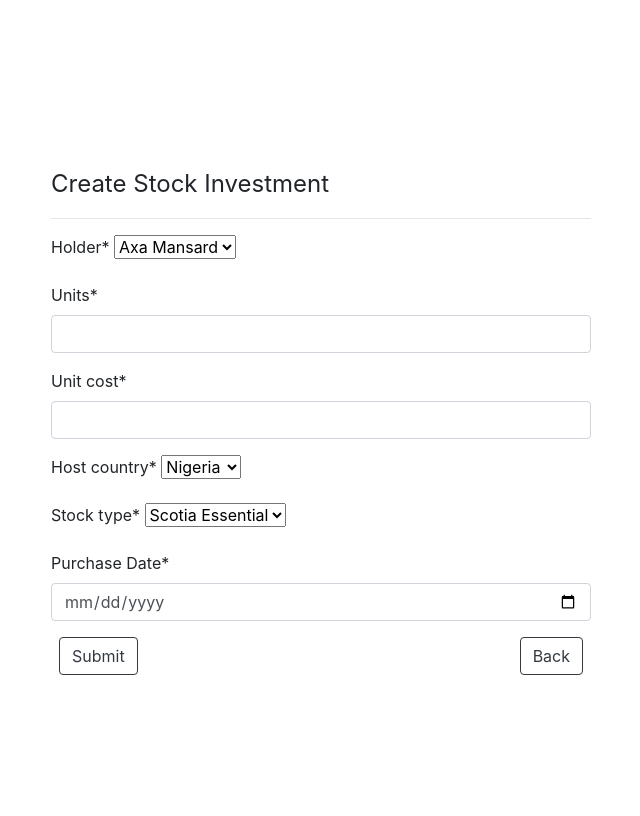
After one commit to UzoTammy/nwokoro, a Django app: page /networth/stock/1/create/ in a window 1280 px wide. The commit adds this page. Shown: the whole page, without its empty margins (319-959 px from the left). Run offline with Django 5.2, Linux system fonts and the light colour scheme; a user stored in the database is signed in; tables that the repository leaves empty hold one stand-in row (values such as "Sample post"); parts of the project's set-up code (start-up, migrations or seed data) failed here and were passed over; some libraries are stand-ins or nearby versions.

Commit message:
Developed 'Buy Stock' process

```diff
--- a/networth/forms.py
+++ b/networth/forms.py
@@ -1,6 +1,6 @@
 from django import forms
 from django.forms import ValidationError
-from .models import Investment, Saving
+from .models import Investment, Stock, Saving
 from djmoney.forms.fields import MoneyField
 from django.core.validators import MaxValueValidator
 
@@ -13,6 +13,9 @@ class OptionChoices:
     ]
     CATEGORIES = [
         ('GIC', 'GIC'), ('TB', 'Treasury bill'), ('FD', 'Fixed Deposit'), ('CP', 'Commercial Paper'), ('MM','Money Market')
+    ]
+    STOCK_TYPE = [
+        ('Scotia Essential', 'Scotia Essential'), ('Scotia Selected', 'Scotia Selected')
     ]
 
 class InvestmentCreateForm(forms.ModelForm):
@@ -41,6 +44,30 @@ class InvestmentCreateForm(forms.ModelForm):
             raise ValidationError("Insufficient fund in saving account")
 
 
+class StockCreateForm(forms.ModelForm):
+
+    holder = forms.CharField(widget=forms.Select(choices=OptionChoices.HOLDER_OPTION))
+    date_bought = forms.DateField(label='Purchase Date', widget=forms.DateInput(attrs={'type': 'date'}))
+    host_country = forms.CharField(widget=forms.Select(choices=OptionChoices.COUNTRIES))
+    stock_type = forms.CharField(widget=forms.Select(choices=OptionChoices.STOCK_TYPE))
+
+    class Meta:
+        model = Stock
+        fields = ['holder', 'units', 'unit_cost', 'host_country', 'stock_type']
+
+    def __init__(self, *args, **kwargs):
+        self.pk = kwargs.pop('pk', None)
+        super().__init__(*args, **kwargs)
+
+        if self.pk:
+            self.savings_account = Saving.objects.get(pk=self.pk)
+
+    def clean(self):
+        if self.savings_account.value.currency != self.cleaned_data['unit_cost'].currency:
+            raise ValidationError("Currency cannot mismatch")
+
+        if self.savings_account.value < self.cleaned_data['unit_cost']:
+            raise ValidationError("Insufficient fund in saving account")
 
 
 class SavingForm(forms.ModelForm):
@@ -53,7 +80,6 @@ class SavingForm(forms.ModelForm):
     class Meta:
         model = Saving
         fields = ['holder', 'value', 'date', 'host_country', 'category']
-
 
 class InvestmentRolloverForm(forms.Form):
 
--- a/networth/models.py
+++ b/networth/models.py
@@ -153,11 +153,12 @@ class Stock(models.Model):
     def __str__(self):
         return f'{self.stock_type} @ {self.holder}'
 
-    def clean(self):
-        """Ensure cancelled jobs do not get rated"""
-        super().clean()  # Call parent clean method
-        if self.date_sold and self.date_sold < self.date_bought:
-            raise ValidationError({'date_sold': 'Sold date must be ahead of bought date'})
+    # def clean(self):
+    #     """Ensure cancelled jobs do not get rated"""
+    #     super().clean()  # Call parent clean method
+    #     if self.date_sold:
+    #         if self.date_sold < self.date_bought.date():
+    #             raise ValidationError({'date_sold': 'Sold date must be ahead of bought date'})
 
     def save(self, *args, **kwargs):
         """Call clean before saving."""
@@ -169,12 +170,11 @@ class Stock(models.Model):
             return False
         return True
 
-    def stock_value(self):
+    def value(self):
         return self.unit_cost * self.units
 
     def current_worth(self):
         return self.unit_price * self.units
-
 
     def sell(self, selling_date, adjusted_amount, saving_account, description):
         """
@@ -248,6 +248,42 @@ class Saving(models.Model):
         )
 
 
+    def create_stock(self, holder, units, unit_cost, unit_price, date_bought, stock_type):
+
+        stock = Stock.objects.create(
+            owner = self.owner,
+            holder = holder,
+            units = units,
+            unit_cost = unit_cost,
+            unit_price = unit_price,
+            date_bought = date_bought,
+            date_sold = None,
+            host_country = self.host_country,
+            stock_type = stock_type
+        )
+
+        StockTransaction.objects.create(
+            user = self.owner,
+            stock = stock,
+            amount = stock.value(),
+            description = f'Funds from {self.holder} on {date_bought}',
+            timestamp = date_bought,
+            transaction_type = 'CR'
+        )
+
+        self.value -= stock.value()
+        self.save()
+
+        SavingsTransaction.objects.create(
+            user = self.owner,
+            savings = self,
+            amount = stock.value(),
+            description = f'Funds to {stock.holder} on {date_bought}',
+            timestamp = date_bought,
+            transaction_type = 'DR'
+        )
+
+
 class InvestmentTransaction(models.Model):
 
     user = models.ForeignKey(User, on_delete=models.CASCADE, related_name="user_investment_transactions")
--- a/networth/templates/networth/saving_detail.html
+++ b/networth/templates/networth/saving_detail.html
@@ -18,7 +18,7 @@
                 <div class="col">
                     <a class="btn btn-outline-dark" href="{% url 'networth-saving-update' object.pk %}">Update</a>
                     <a class="btn btn-outline-dark" href="{% url 'networth-investment-create' object.pk %}">Invest</a>
-                    <a class="btn btn-outline-dark" href="{% url 'networth-investment-update' object.pk %}">Buy Stock</a>
+                    <a class="btn btn-outline-dark" href="{% url 'networth-stock-create' object.pk %}">Buy Stock</a>
                     <a class="btn btn-outline-dark" href="{% url 'networth-investment-update' object.pk %}">Start Business</a>
 
                     <a class="btn btn-outline-dark float-right" href="{% url 'networth-home' %}">Back</a>
--- /dev/null
+++ b/networth/templates/networth/stock_form.html
@@ -0,0 +1,24 @@
+{% extends 'core/base.html' %}
+{% load crispy_forms_tags %}
+
+{% block content %}
+<div class="container mt-3">
+
+    <div class="row justify-content-center align-items-center vh-100">
+        <div class="col-sm-6">
+            <form class="mt-3" action="" method="post">
+                {% csrf_token %}
+                <legend>Create Stock Investment</legend>
+                <hr>
+                {{form|crispy}}
+                <div class="m-2">
+                    <button class="btn btn-outline-dark" type="submit">Submit</button>
+                    <a class="btn btn-outline-dark float-right" href="{% url 'networth-home' %}">Back</a>
+                </div>
+            </form>
+        </div>
+
+    </div>
+
+</div>
+{% endblock %}
--- a/networth/urls.py
+++ b/networth/urls.py
@@ -2,6 +2,7 @@
 from django.urls import path
 from .views import (NetworthHomeView,
                     InvestmentCreateView, InvestmentDetailView, InvestmentRolloverView, InvestmentUpdateView,
+                    StockCreateView,
                     SavingCreateView, SavingDetailView, SavingUpdateView)
 
 
@@ -12,6 +13,8 @@ urlpatterns = [
     path('investment/<int:pk>/update/', InvestmentUpdateView.as_view(), name='networth-investment-update'),
     path('investment/<int:pk>/rollover/', InvestmentRolloverView.as_view(), name='networth-investment-rollover'),
 
+    path('stock/<int:pk>/create/', StockCreateView.as_view(), name='networth-stock-create'),
+
     path('saving/create/', SavingCreateView.as_view(), name='networth-saving-create'),
     path('saving/<int:pk>/detail/', SavingDetailView.as_view(), name='networth-saving-detail'),
     path('saving/<int:pk>/update/', SavingUpdateView.as_view(), name='networth-saving-update'),
--- a/networth/views.py
+++ b/networth/views.py
@@ -5,11 +5,12 @@ from django.urls import reverse_lazy
 from django.utils import timezone
 from django.contrib import messages
 from django.db.models.aggregates import Sum
+from django.db.models import F
 from django.views.generic import (TemplateView, CreateView, DetailView, UpdateView, FormView)
 from django.contrib.auth.mixins import LoginRequiredMixin
 from djmoney.models.fields import Money
-from .models import Saving, Investment, ExchangeRate
-from .forms import InvestmentCreateForm, SavingForm, InvestmentRolloverForm
+from .models import Saving, Stock, Investment, ExchangeRate
+from .forms import InvestmentCreateForm, StockCreateForm, SavingForm, InvestmentRolloverForm
 from .emails import FinancialReport
 
 
@@ -29,11 +30,15 @@ class NetworthHomeView(LoginRequiredMixin, TemplateView):
     def get_context_data(self, **kwargs):
         context = super().get_context_data(**kwargs)
         investments = Investment.objects.filter(is_active=True)
+        stocks = Stock.objects.all()
         savings = Saving.objects.all()
-        fr = FinancialReport(investments, savings)
+
+        fr = FinancialReport(investments, savings, stocks)
 
         context['investments'] = investments.order_by('principal_currency')
         context['savings'] = savings.order_by('value_currency')
+        context['stocks'] = stocks.order_by('unit_cost_currency')
+
         currencies = investments.values_list('principal_currency', flat=True).distinct().order_by('principal_currency')
         investment_total = list()
         if currencies.exists():
@@ -47,16 +52,26 @@ class NetworthHomeView(LoginRequiredMixin, TemplateView):
             for currency in currencies:
                 savings_total.append(Money(savings.filter(value_currency=currency).aggregate(Sum('value'))['value__sum'], currency))
         context['savings_total'] = savings_total
+
+        currencies = stocks.values_list('unit_price_currency', flat=True).distinct().order_by('unit_price_currency')
+        stock_total = list()
+        if currencies.exists():
+            for currency in currencies:
+                stocks = stocks.filter(unit_price_currency=currency).annotate(value=F('unit_price')*F('units'))
+                if stocks.exists():
+                    stock_total.append(Money(stocks.aggregate(Sum('value'))['value__sum'], currency))
+        context['stock_total'] = stock_total
+
         context['investment_USD'] = fr.get_investment_total #convert_to_base(investment_total)
         context['saving_USD'] =  fr.get_saving_total #convert_to_base(savings_total)
+        context['stock_USD'] = fr.get_stock_total
         context['networth'] = fr.getNetworth() #sum((convert_to_base(investment_total), convert_to_base(savings_total)))
 
         context['roi'] = fr.get_roi()
         context['roi_daily'] = fr.get_daily_roi()
         context['present_roi_total'] = fr.get_present_roi()
-        fr.send_email()
+        # fr.send_email()
         return context
-
 
 class InvestmentCreateView(LoginRequiredMixin, FormView):
     form_class = InvestmentCreateForm
@@ -94,7 +109,6 @@ class InvestmentUpdateView(LoginRequiredMixin, UpdateView):
     success_url = reverse_lazy('networth-home')
     form_class = InvestmentCreateForm
 
-
 class InvestmentRolloverView(LoginRequiredMixin, FormView):
     # model = Investment
     form_class = InvestmentRolloverForm
@@ -114,6 +128,37 @@ class InvestmentRolloverView(LoginRequiredMixin, FormView):
                      form.cleaned_data['option'], form.cleaned_data['adjusted_amount'], form.cleaned_data['savings_account'])
         return super().form_valid(form)
 
+class StockCreateView(LoginRequiredMixin, FormView):
+    form_class = StockCreateForm
+    template_name = 'networth/stock_form.html'
+
+    def get_success_url(self):
+        return reverse_lazy('networth-home')
+
+    def get_form_kwargs(self):
+        kwargs = super().get_form_kwargs()
+        kwargs['pk'] = self.kwargs.get('pk')
+
+        return kwargs
+
+    def form_valid(self, form):
+        form.cleaned_data['owner'] = self.request.user if self.request.user.is_staff else None
+        # form.cleaned_data['date_sold'] = form.cleaned_data['date_bought']
+
+        savings_account = Saving.objects.get(pk=self.kwargs['pk'])
+        savings_account.create_stock(
+            holder=form.cleaned_data['holder'],
+            units=form.cleaned_data['units'],
+            unit_cost=form.cleaned_data['unit_cost'],
+            unit_price=form.cleaned_data['unit_cost'],
+            date_bought=form.cleaned_data['date_bought'],
+            stock_type=form.cleaned_data['stock_type']
+        )
+        messages.success(self.request, 'Stock investment created successfully !!!')
+
+        return super().form_valid(form)
+
+
 class SavingCreateView(LoginRequiredMixin, CreateView):
     model = Saving
     form_class = SavingForm
```
Also changed, not shown: networth/admin.py (+6 -1 lines), networth/emails.py (+13 -2 lines), networth/tasks.py (+4 -3 lines), networth/templates/networth/home.html (+99 -47 lines).
